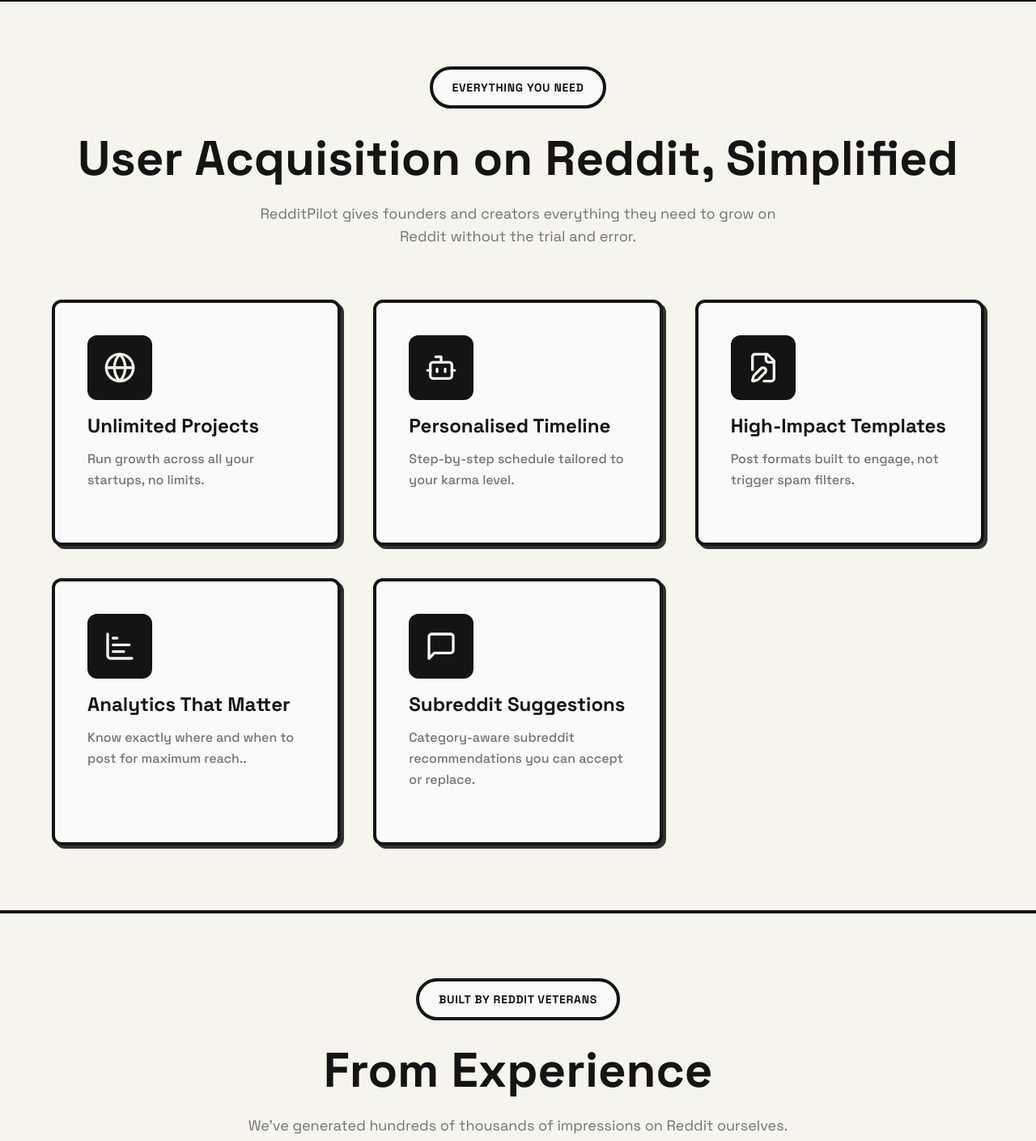
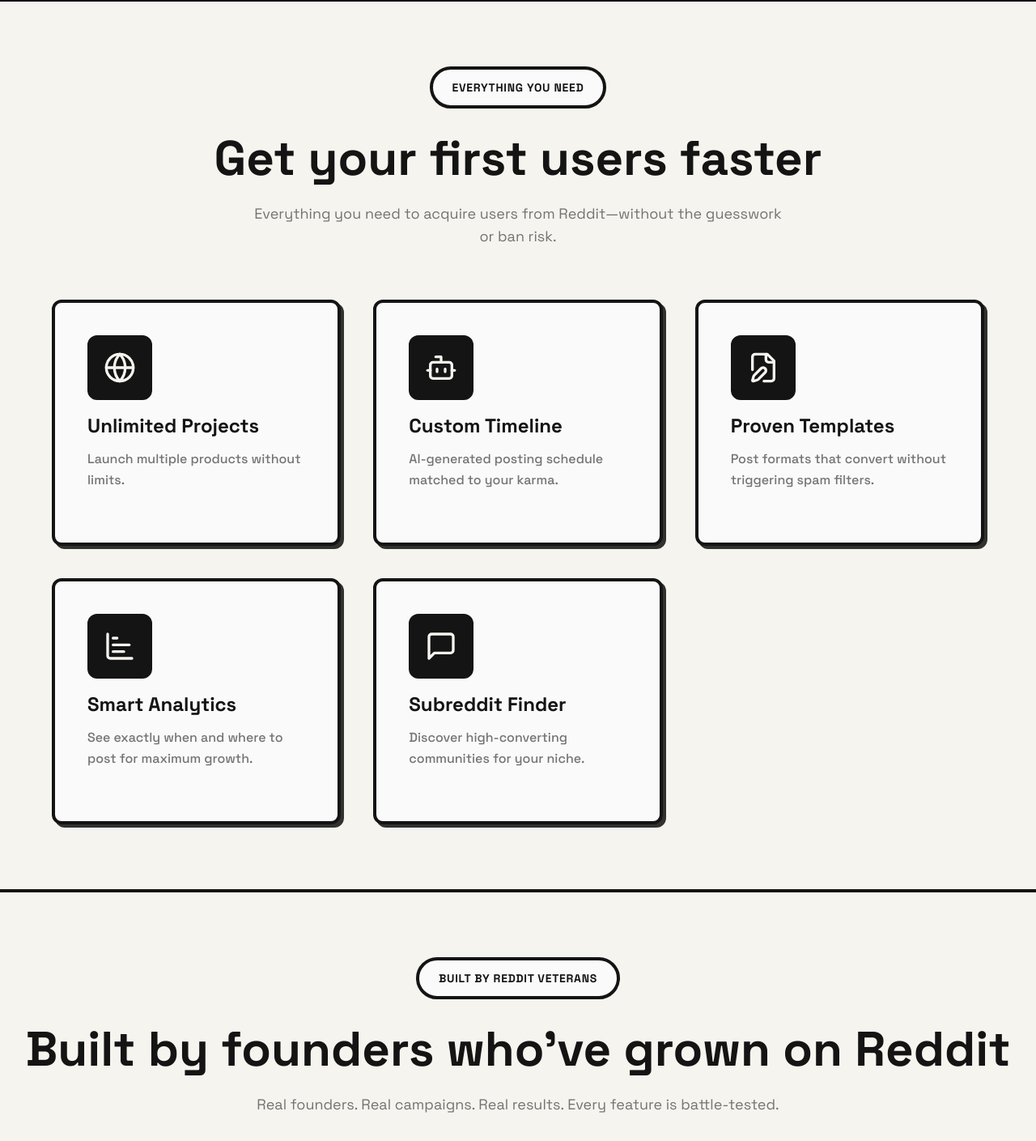
Before and after one commit to ChandraDvitiyah/RedditPilot, a React (Vite) app: page / in a window 1280 px wide. Shown: the part 1330-2739 px from the top of the page at 81% size. Built offline with nearby package versions, Linux system fonts and the light colour scheme; no server answers; the HTML template or start-up script is replaced by a standard one.

Commit message:
landing-update

```diff
--- a/src/components/autopilot-section.tsx
+++ b/src/components/autopilot-section.tsx
@@ -26,13 +26,13 @@ const AutopilotSection = () => {
           {/* Right - Content */}
           <div>
             <h3 className="text-4xl lg:text-5xl font-black text-white mb-6">
-              Follow your posting<br />timeline
+              Never run out of<br />things to post
             </h3>
             <p className="text-lg text-muted-foreground mb-8">
-              Get your personalized posting schedule with ready-to-use templates that follow Reddit's best practices. Know exactly what to post and when.
+              Get a complete posting calendar with ready-to-use templates. Each post is designed to attract users without triggering bans.
             </p>
             <Button variant="secondary" size="lg" className="font-bold" onClick={() => navigate('/dashboard')}>
-              Get My Timeline
+              Get my timeline
             </Button>
           </div>
         </div>
--- a/src/components/cta-section.tsx
+++ b/src/components/cta-section.tsx
@@ -8,10 +8,10 @@ const CTASection = () => {
     <section className="py-20 bg-gradient-to-br from-purple-600 to-purple-800 border-t-4 border-b-4 border-foreground">
       <div className="max-w-4xl mx-auto px-6 text-center">
         <h2 className="text-4xl lg:text-6xl font-black text-white mb-6">
-          Ready to get your first users from Reddit?
+          Ready to start growing on Reddit?
         </h2>
         <p className="text-lg text-purple-100 mb-12">
-          Skip the bans. Skip the guesswork..
+          Join founders building their startups with a proven Reddit growth system.
         </p>
 
         <div className="space-y-4">
@@ -21,7 +21,7 @@ const CTASection = () => {
             className="font-bold px-12 py-4 text-lg"
             onClick={() => navigate('/dashboard')}
           >
-            Get Instant Access
+            Get started now
           </Button>
         </div>
       </div>
--- a/src/components/features-section.tsx
+++ b/src/components/features-section.tsx
@@ -5,27 +5,27 @@ const FeaturesSection = () => {
     {
       icon: Globe,
       title: "Unlimited Projects",
-      description: "Run growth across all your startups, no limits."
+      description: "Launch multiple products without limits."
     },
     {
       icon: Bot,
-      title: "Personalised Timeline",
-      description: "Step-by-step schedule tailored to your karma level."
+      title: "Custom Timeline",
+      description: "AI-generated posting schedule matched to your karma."
     },
     {
       icon: FileEdit,
-      title: "High-Impact Templates",
-      description: "Post formats built to engage, not trigger spam filters."
+      title: "Proven Templates",
+      description: "Post formats that convert without triggering spam filters."
     },
     {
       icon: ChartBar,
-      title: "Analytics That Matter",
-      description: "Know exactly where and when to post for maximum reach.."
+      title: "Smart Analytics",
+      description: "See exactly when and where to post for maximum growth."
     },
     {
       icon: MessageSquare,
-      title: "Subreddit Suggestions",
-      description: "Category-aware subreddit recommendations you can accept or replace."
+      title: "Subreddit Finder",
+      description: "Discover high-converting communities for your niche."
     },
   ];
 
@@ -41,11 +41,11 @@ const FeaturesSection = () => {
           </div>
 
           <h2 className="text-4xl lg:text-5xl xl:text-6xl font-black text-foreground mb-6 leading-tight">
-            User Acquisition on Reddit, Simplified
+            Get your first users faster
           </h2>
 
           <p className="text-lg text-muted-foreground max-w-2xl mx-auto">
-            RedditPilot gives founders and creators everything they need to grow on Reddit without the trial and error.
+            Everything you need to acquire users from Reddit—without the guesswork or ban risk.
           </p>
         </div>
 
--- a/src/components/from-experience-section.tsx
+++ b/src/components/from-experience-section.tsx
@@ -15,12 +15,11 @@ const FromExperienceSection = () => {
           </div>
 
           <h2 className="text-4xl lg:text-5xl xl:text-6xl font-black text-foreground mb-6 leading-tight">
-            From Experience
+            Built by founders who've grown on Reddit
           </h2>
 
           <p className="text-lg text-muted-foreground max-w-2xl mx-auto">
-            We've generated hundreds of thousands of impressions on Reddit ourselves.
-            RedditPilot is built from real experience, not theory.
+            Real founders. Real campaigns. Real results. Every feature is battle-tested.
           </p>
         </div>
 
@@ -64,13 +63,10 @@ const FromExperienceSection = () => {
         {/* Bottom Copy */}
         <div className="max-w-3xl mx-auto text-center">
           <p className="text-lg text-muted-foreground mb-6 leading-relaxed">
-            RedditPilot isn't built by marketers guessing what works. It's built by founders who've
-            been in the trenches, testing strategies, getting banned, learning the hard way, and
-            eventually cracking the code to consistent Reddit growth.
+            We're founders who've built products and grown them to thousands of users using Reddit. We got banned, learned the rules, and figured out what actually works.
           </p>
           <p className="text-lg text-muted-foreground leading-relaxed">
-            Every feature, every template, every piece of advice comes from real campaigns that
-            drove real users. We've done the trial and error so you don't have to.
+            RedditPilot packages everything we learned into a system that works—so you can skip the trial and error and start acquiring users on day one.
           </p>
           <div className="mt-8">
             <Button variant="orange" size="lg" className="text-lg px-8 py-4 h-auto" onClick={() => navigate('/dashboard')}>
--- a/src/components/hero-section.tsx
+++ b/src/components/hero-section.tsx
@@ -28,7 +28,7 @@ const HeroSection = () => {
 
           {/* Subtitle */}
           <p className="text-lg lg:text-xl text-muted-foreground max-w-xl leading-relaxed">
-            Turn Reddit communities into your first customers. Get a personalised plan and tools so you can attract real users without risking bans.
+            Turn Reddit into your customer acquisition engine. Get a proven posting strategy, safety-first templates, and analytics—so you attract real users without risking bans.
           </p>
 
           {/* CTA Buttons */}
--- a/src/components/stats-section.tsx
+++ b/src/components/stats-section.tsx
@@ -5,7 +5,7 @@ const StatsSection = () => {
         {/* Header */}
         <div className="text-center mb-16">
           <h2 className="text-lg text-muted-foreground font-semibold">
-            Why Reddit is the perfect platform to acquire first users?
+            Why founders choose Reddit for first users
           </h2>
         </div>
 
--- a/src/components/targeting-section.tsx
+++ b/src/components/targeting-section.tsx
@@ -12,13 +12,13 @@ const TargetingSection = () => {
           {/* Left - Content */}
           <div>
             <h3 className="text-4xl lg:text-5xl font-black text-white mb-6">
-              Subreddit analytics<br />& insights
+              Post when your<br />users are active
             </h3>
             <p className="text-lg text-muted-foreground mb-8">
-              Track engagement, optimal posting times for each subreddit in your strategy. Never guess when or what to post again.
+              Real-time analytics show you the best times to post in each subreddit. Maximize visibility and user signups.
             </p>
             <Button variant="secondary" size="lg" className="font-bold" onClick={() => navigate('/dashboard')}>
-              View Analytics
+              See analytics
             </Button>
           </div>
 
```
Also changed, not shown: src/components/faq-section.tsx (+15 -15 lines), src/components/marketing-builder-section.tsx (+5 -5 lines), src/components/pricing-section.tsx (+4 -4 lines).
